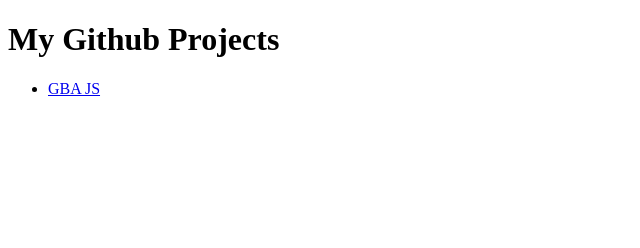
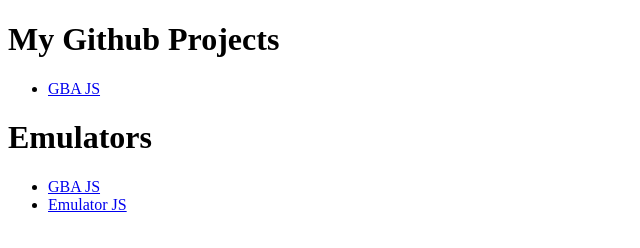
Before and after one commit to Wate02/games, a plain HTML site: page index.html in a window 1280 px wide. Shown: the whole page, without its empty margins (0-640 px from the left). Drawn offline with Linux system fonts and the light colour scheme.

Commit message:
Update index.html

```diff
--- a/index.html
+++ b/index.html
@@ -9,5 +9,10 @@
 		<li><a href="https://wate02.github.io/gba.js.org/">GBA JS</a></li>
 
 	</ul>
+	<h1>Emulators</h1>
+	<ul>
+		<li><a href="https://wate02.github.io/gba.js.org/">GBA JS</a></li>
+		<li><a href="https://wate02.github.io/EmulatorJS/">Emulator JS</a></li>
+	</ul>
 </body>
 </html>
```
